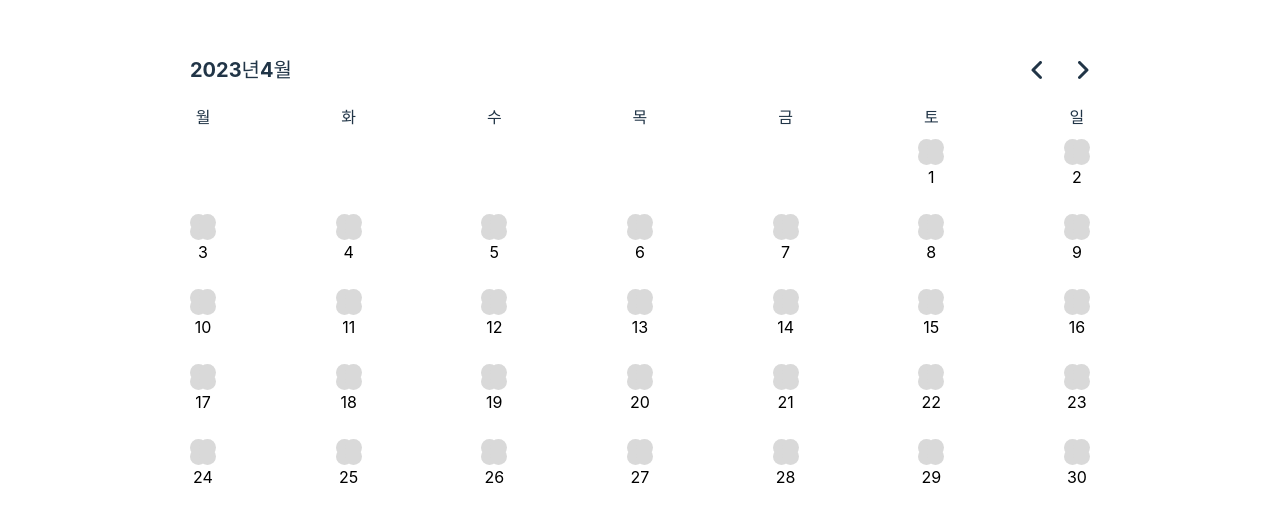
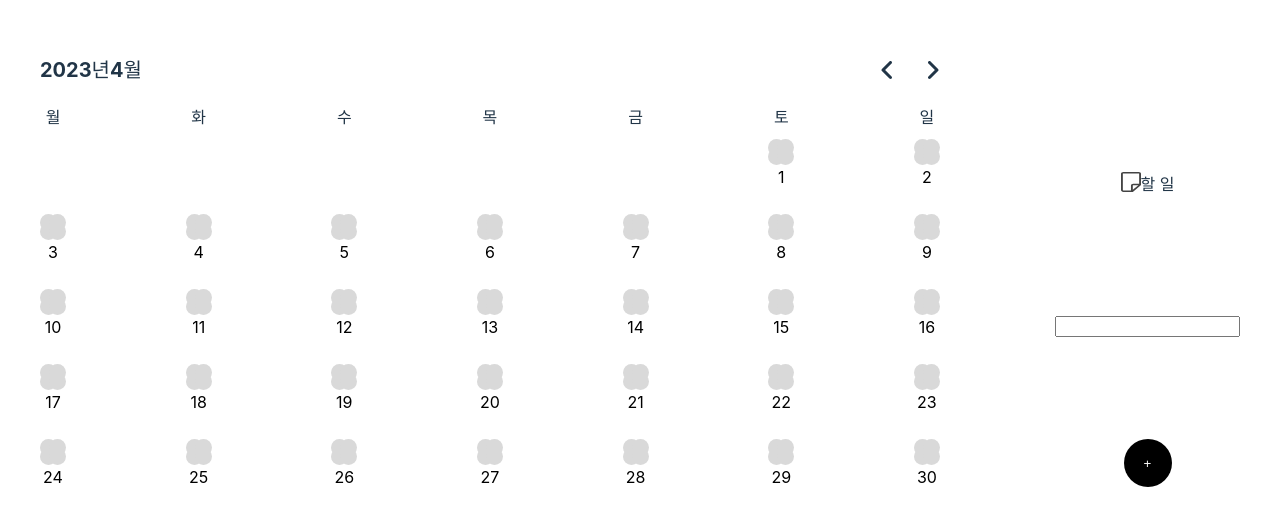
Before and after one commit to Kimcurly/TodoList, a React (Vite) app: page / in a window 1280 px wide. Shown: the part 121-646 px from the top of the page. Built offline with nearby package versions, Linux system fonts and the light colour scheme.

Commit message:
feat: todo 로직 Redux 추가

```diff
--- a/src/App.tsx
+++ b/src/App.tsx
@@ -1,13 +1,26 @@
-import { useState } from "react";
 import "./App.css";
 import Calender from "./components/Calender";
+import TodoList from "./components/Todo/TodoList";
+import styled from "styled-components";
+import { Provider } from "react-redux";
+import { store } from "./store/index";
 
 function App() {
   return (
-    <div className="App">
-      <Calender />
-    </div>
+    <Provider store={store}>
+      <RootContainer>
+        <Calender />
+        <TodoList />
+      </RootContainer>
+    </Provider>
   );
 }
 
 export default App;
+
+const RootContainer = styled.div`
+  display: flex;
+  justify-content: space-between;
+  min-width: 1200px;
+  background-color: #fff;
+`;
--- a/src/components/Calender.tsx
+++ b/src/components/Calender.tsx
@@ -19,19 +19,6 @@ export interface Date {
   lastMonthDate: string;
 }
 
-export type DateTypes = {
-  currentYear: string;
-  currentMonth: string;
-  currentDate: string;
-  currentDay: string;
-  currentFirstDate: number;
-  currentFirstDay: number;
-  currentFirstWeekDay: string;
-  currentLastDate: number;
-  currentLastDay: number;
-  lastMonthDate: string;
-};
-
 const Calender = () => {
   const [currentMoment, setCurrentMoment] = useState(getDateFormat(dayjs()));
 
@@ -40,15 +27,12 @@ const Calender = () => {
   useEffect(() => {
     const prevMonth = dayjs().subtract(-selectedMoment, "month");
     const nextMonth = dayjs().add(selectedMoment, "month");
-    if (selectedMoment < 0) {
+
+    if (selectedMoment < 0)
       setCurrentMoment(getDateFormat(dayjs(prevMonth.format())));
-    } else if (selectedMoment > 0) {
+    else if (selectedMoment > 0)
       setCurrentMoment(getDateFormat(dayjs(nextMonth.format())));
-    } else {
-      setCurrentMoment(getDateFormat(dayjs()));
-    }
-    console.log("effect!");
-    console.log(selectedMoment);
+    else setCurrentMoment(getDateFormat(dayjs()));
   }, [selectedMoment]);
 
   const {
@@ -89,7 +73,6 @@ const Calender = () => {
 export default Calender;
 
 const CalenderContainer = styled.div`
-  width: 100%;
+  flex-basis: 900px;
   height: 100%;
-  background-color: #fff;
 `;
--- a/src/components/Calender/CalenderRenderCell.tsx
+++ b/src/components/Calender/CalenderRenderCell.tsx
@@ -1,7 +1,7 @@
 import React from "react";
 import Progress from "../UI/Progress";
 import styled from "styled-components";
-import { Date, DateTypes } from "../Calender";
+import { Date } from "../Calender";
 
 type DateProps = {
   currentMoment: Date;
--- /dev/null
+++ b/src/components/Todo/TodoList.tsx
@@ -0,0 +1,70 @@
+import { addTodo } from "../../store/index";
+import { useAppDispatch, useAppSelector } from "../../hooks/index";
+import Button from "../UI//Button";
+import React, { useState } from "react";
+import styled from "styled-components";
+
+const TodoList = () => {
+  const todos = useAppSelector((state) => state.getTodos.todos);
+  console.log(todos);
+  const [input, setInput] = useState("");
+  const [goals, setGoals] = useState([]);
+
+  const dispatch = useAppDispatch();
+
+  const handleChange = (event: React.ChangeEvent<HTMLInputElement>) => {
+    setInput(event.target.value);
+  };
+
+  const handleSubmit = (event: React.FormEvent<HTMLFormElement>) => {
+    event.preventDefault();
+    dispatch(addTodo(input));
+    setInput("");
+  };
+
+  return (
+    <GoalContainer>
+      <div></div>
+      <div>
+        {todos.map((todo) => {
+          return (
+            <TodoContainer>
+              <svg
+                width="20"
+                height="20"
+                viewBox="0 0 20 20"
+                fill="none"
+                xmlns="http://www.w3.org/2000/svg"
+              >
+                <path
+                  d="M17.8147 0H2.35521C1.09653 0 0 0.78846 0 1.83333V18.0833C0 19.1282 1.09653 20 2.35521 20H11.444C11.6911 20 11.9305 19.9039 12.1081 19.7628L19.7761 13.3526C19.9537 13.2051 20 13 20 12.7949V1.83333C20 0.78846 19.0734 0 17.8147 0ZM1.85328 18.0833V1.83333C1.85328 1.64743 2.13127 1.53846 2.35521 1.53846H17.8147C18.0386 1.53846 18.1467 1.64743 18.1467 1.83333V11.6667H12.3166C11.0579 11.6667 9.96139 12.4744 9.96139 13.5192V18.4615H2.35521C2.13127 18.4615 1.85328 18.2692 1.85328 18.0833ZM11.8147 17.7115V13.5192C11.8147 13.3333 12.0927 13.2051 12.3166 13.2051H17.3668L11.8147 17.7115Z"
+                  fill="#444444"
+                />
+              </svg>
+              <div>{todo.title}</div>
+            </TodoContainer>
+          );
+        })}
+      </div>
+      <form>
+        <input value={input} onChange={handleChange} />
+      </form>
+      <Button onSubmit={handleSubmit} />
+    </GoalContainer>
+  );
+};
+
+export default TodoList;
+
+const GoalContainer = styled.div`
+  display: flex;
+  flex-direction: column;
+  justify-content: space-between;
+  align-items: center;
+  flex-basis: 150px;
+`;
+
+const TodoContainer = styled.div`
+  display: flex;
+  padding: 15px 0 15px 0;
+`;
--- /dev/null
+++ b/src/components/UI/Button.tsx
@@ -0,0 +1,34 @@
+import React from "react";
+import styled from "styled-components";
+
+type HandlerProps = {
+  onSubmit: (event: React.FormEvent<HTMLFormElement>) => void;
+};
+
+const Button = ({ onSubmit }: HandlerProps) => {
+  return (
+    <ButtonContainer>
+      <AddButton onClick={onSubmit}>+</AddButton>
+    </ButtonContainer>
+  );
+};
+
+export default Button;
+
+const ButtonContainer = styled.div`
+  width: 3rem;
+  height: 3rem;
+  padding-bottom: 1rem;
+`;
+
+const AddButton = styled.button`
+  width: 100%;
+  height: 100%;
+  border: none;
+  background-color: #000;
+  color: #fff;
+  border-radius: 2rem;
+  &:hover {
+    cursor: pointer;
+  }
+`;
--- a/src/components/UI/Progress.tsx
+++ b/src/components/UI/Progress.tsx
@@ -55,7 +55,6 @@ const ProgressContainer = styled.div`
 const FirstProgressCircle = styled.svg`
   position: absolute;
   left: 0;
-  fill: black;
 `;
 
 const SecondProgressCircle = styled.svg`
--- /dev/null
+++ b/src/hooks/index.ts
@@ -0,0 +1,6 @@
+import { useDispatch, useSelector } from "react-redux";
+import type { TypedUseSelectorHook } from "react-redux";
+import type { RootState, AppDispatch } from "store";
+
+export const useAppDispatch: () => AppDispatch = useDispatch;
+export const useAppSelector: TypedUseSelectorHook<RootState> = useSelector;
--- a/src/index.css
+++ b/src/index.css
@@ -36,7 +36,7 @@ h1 {
   line-height: 1.1;
 }
 
-button {
+/* button {
   border-radius: 8px;
   border: 1px solid transparent;
   padding: 0.6em 1.2em;
@@ -46,14 +46,14 @@ button {
   background-color: #1a1a1a;
   cursor: pointer;
   transition: border-color 0.25s;
-}
-button:hover {
+} */
+/* button:hover {
   border-color: #646cff;
 }
 button:focus,
 button:focus-visible {
   outline: 4px auto -webkit-focus-ring-color;
-}
+} */
 
 @media (prefers-color-scheme: light) {
   :root {
--- /dev/null
+++ b/src/store/index.ts
@@ -0,0 +1,43 @@
+import { configureStore } from "@reduxjs/toolkit";
+import { createSlice } from "@reduxjs/toolkit";
+import type { PayloadAction } from "@reduxjs/toolkit";
+
+export interface Todos {
+  id: number;
+  title: string;
+}
+
+export interface TodoState {
+  todos: Todos[];
+}
+
+const initialState: TodoState = {
+  todos: [{ id: 1, title: "할 일" }],
+};
+
+const todoSlice = createSlice({
+  name: "todos",
+  initialState,
+
+  reducers: {
+    addTodo: (state, action: PayloadAction<string>) => {
+      state.todos = [...state.todos, { id: Date.now(), title: action.payload }];
+    },
+    deleteTodo: (state, action: PayloadAction<number>) => {
+      state.todos = state.todos.filter(
+        (todo: Todos) => todo.id !== action.payload
+      );
+    },
+  },
+});
+
+export const store = configureStore({
+  reducer: {
+    getTodos: todoSlice.reducer,
+  },
+});
+
+export type RootState = ReturnType<typeof store.getState>;
+export type AppDispatch = typeof store.dispatch;
+
+export const { addTodo, deleteTodo } = todoSlice.actions;
--- a/src/utils/getDateFormat.tsx
+++ b/src/utils/getDateFormat.tsx
@@ -1,6 +1,6 @@
 import dayjs, { Dayjs } from "dayjs";
 
-const getDateFormat = (nowDate: any): object => {
+const getDateFormat = (nowDate: Dayjs): object => {
   const currentYear = nowDate.get("year");
   const currentMonth = nowDate.get("month");
   const currentDate = nowDate.get("date");
```
Also changed, not shown: package.json (+6 -1 lines), 1 other file (tests, documents, lock files or other folders).
